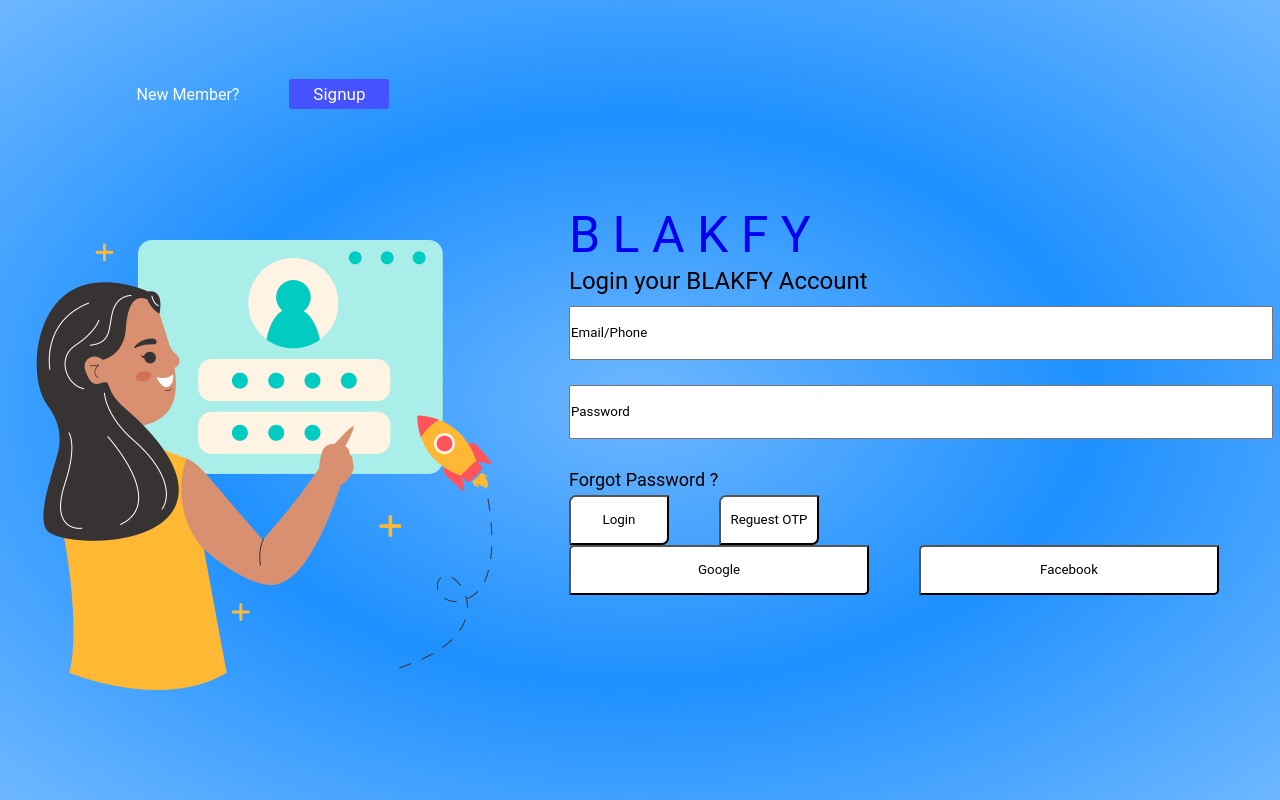
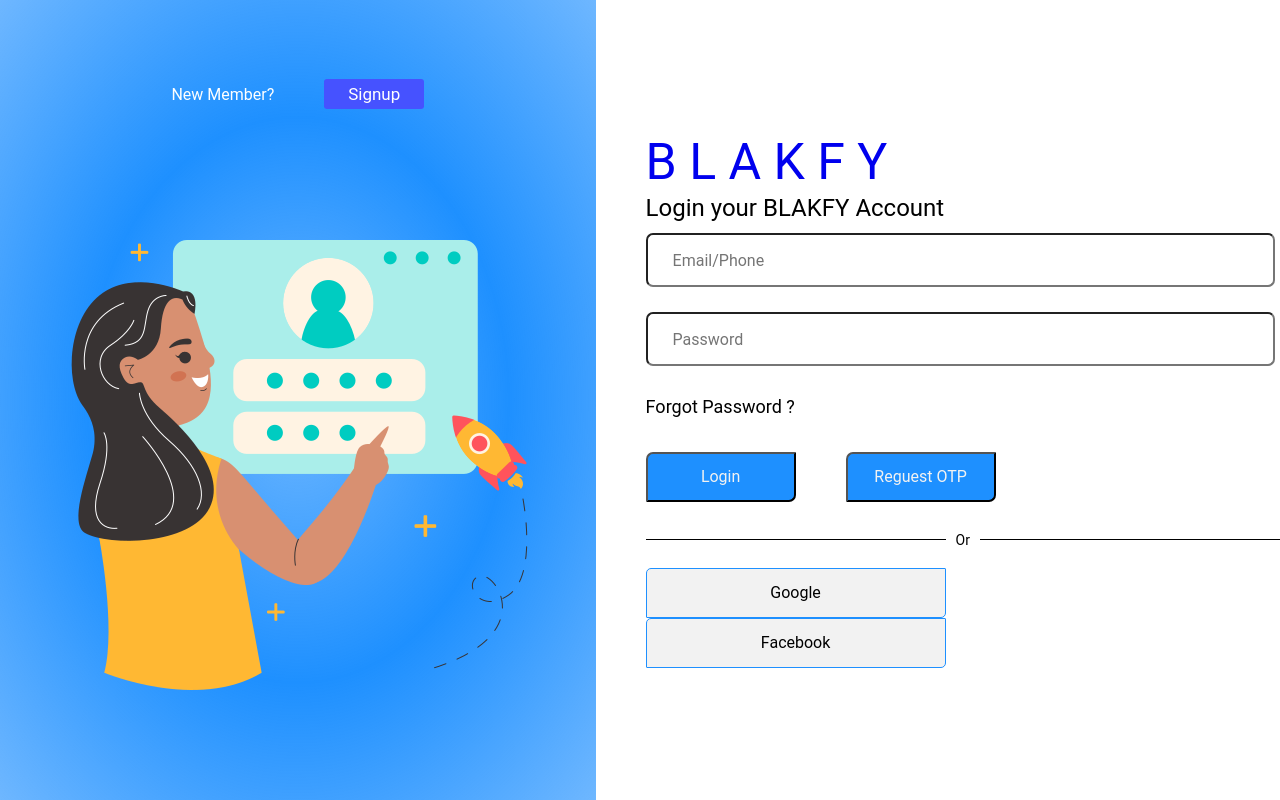
Before and after one commit to Blakfy-com/blakfy, a React (Create React App) app: page /Login in a window 1280 px wide. Built offline with nearby package versions, Linux system fonts and the light colour scheme; a web font is replaced by a local one.

Commit message:
Login Page Complate

```diff
--- a/src/Components/Pages/Sign/Login.css
+++ b/src/Components/Pages/Sign/Login.css
@@ -10,14 +10,13 @@
     align-items: center;
 
     gap: 50px;
-
-    background-image: radial-gradient(#1e8fffa4, #1e90ff, #1e8fffa4);
 }
 
 /** LOGIN LEFT  */
 
 .log-l {
     height: 100%;
+    width: 100%;
 
     display: flex;
     flex-direction: column;
@@ -25,6 +24,8 @@
     align-items: center;
 
     gap: 100px;
+
+    background-image: radial-gradient(#1e8fffa4, #1e90ff, #1e8fffa4);
 }
 
 /* LEFT TOP */
@@ -41,6 +42,8 @@
     display: flex;
     justify-content: center;
     align-items: center;
+
+    text-decoration: none;
 }
 
 .log-l-top-2 {
@@ -71,6 +74,10 @@
 .log-r {
     display: flex;
     flex-direction: column;
+
+    background-color: white;
+
+    width: 100%;
 }
 
 .log-r-log {
@@ -97,10 +104,17 @@
 }
 
 .log-input {
-    width: 700px;
+    width: 600px;
     height: 50px;
-    border-radius: 50px solid;
+    border-radius: 7px;
     margin-bottom: 25px;
+
+    font-size: 18px;
+    padding-left: 25px;
+}
+
+.log-input::placeholder {
+    font-size: 16px;
 }
 
 .lrlis {
@@ -109,7 +123,7 @@
 
 /* RESET PASSWORD */
 
-.log-l-res-pw {
+.log-r-res-pw {
     text-decoration: none;
     color: black;
 
@@ -121,31 +135,66 @@
 
 /* LOGIN BUTTON */
 
+.lrlis {
+    margin-top: 30px;
+    margin-bottom: 30px;
+}
+
 .lrlis-button {
-    width: 100px;
+    width: 150px;
     height: 50px;
     border-radius: 7px 1px;
     margin-right: 50px;
 
-    background-color: #fff;
+    background-color: #1e90ff;
+    color: #f2f2f2;
+    font-size: 16px;
 }
 
 .lrlis-button:hover {
-    background-color: #00e1ffa4;
+    background: #f2f2f2;
+    color: #1e90ff;
+    border: #f2f2f2 1px;
+    font-size: 18px;
 }
 
-.log-r-br {
-    background: black;
-    width: 25px;
+/* BR BR BR BR BR BR BR */
+
+.lglbr {
+    display: flex;
+    align-items: center;
+}
+
+.lglbrc {
+    border-top: 1px solid black;
+    width: 300px;
+}
+
+.lglbr-or {
+    display: inline-block;
+    padding: 0 10px;
+    font-size: 14px;
+}
+
+/* GOOGLE AND FACEBOOK BUTTON */
+
+.lsl {
+    margin-top: 20px;
 }
 
 .lsl-button {
-    background-color: red;
-
     width: 300px;
     height: 50px;
     border-radius: 5px 1px;
     margin-right: 50px;
 
-    background-color: #fff;
+    background-color: #f2f2f2;
+    border: 1px solid #1e90ff;
+
+    font-size: 16px;
 }
+
+.lsl-button:hover {
+    background: #1e90ff;
+    color: #f2f2f2;
+}
--- a/src/Components/Pages/Sign/Login.jsx
+++ b/src/Components/Pages/Sign/Login.jsx
@@ -8,13 +8,17 @@
         <div className="log-container">
             <div className="log-l">
                 <div className="log-l-top">
-                    <p className="log-l-top-1">New Member?</p>
+                    <a href="/" className="log-l-top-1">
+                        New Member?
+                    </a>
                     <p className="log-l-top-2">Signup</p>
                 </div>
 
                 <img src="/images/svg/sign/log-in.png" />
             </div>
+
             {/* ======================= */}
+
             <div className="log-r">
                 <a className="log-r-log" href="/">
                     B L A K F Y
@@ -22,11 +26,11 @@
 
                 <p className="log-r-t">Login your BLAKFY Account</p>
 
-                <input className="log-input" value="Email/Phone" />
+                <input className="log-input" placeholder="Email/Phone" />
 
-                <input className="log-input" value="Password" />
+                <input className="log-input" placeholder="Password" />
 
-                <a className="log-l-res-pw" href="#">
+                <a className="log-r-res-pw" href="#">
                     Forgot Password ?
                 </a>
 
@@ -35,7 +39,11 @@
                     <button className="lrlis-button">Reguest OTP</button>
                 </div>
 
-                <div className="log-r-br"></div>
+                <div class="lglbr">
+                    <div class="lglbrc"></div>
+                    <span class="lglbr-or">Or</span>
+                    <div class="lglbrc"></div>
+                </div>
 
                 <div className="lsl">
                     <button className="lsl-button">Google</button>
```
